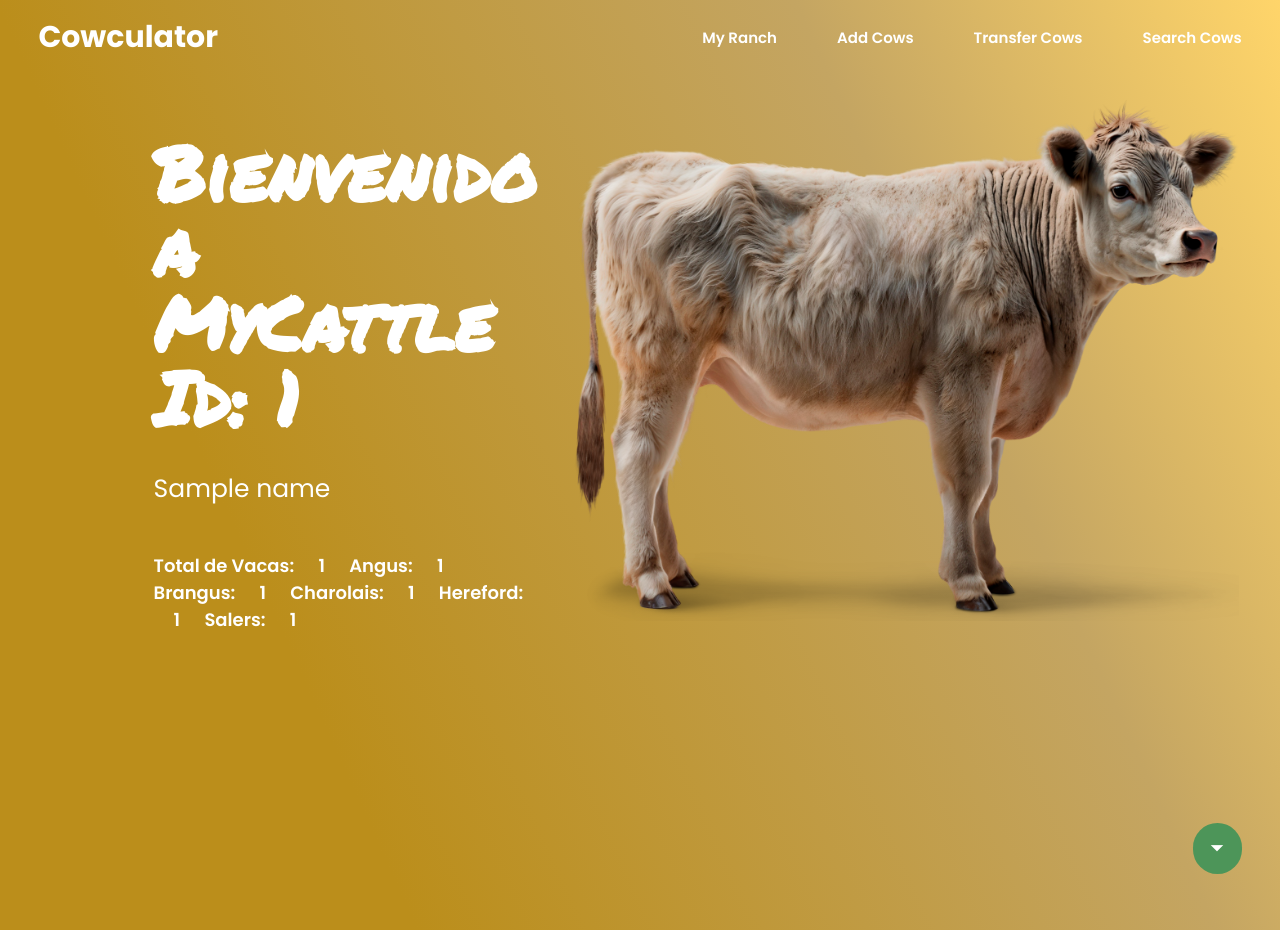
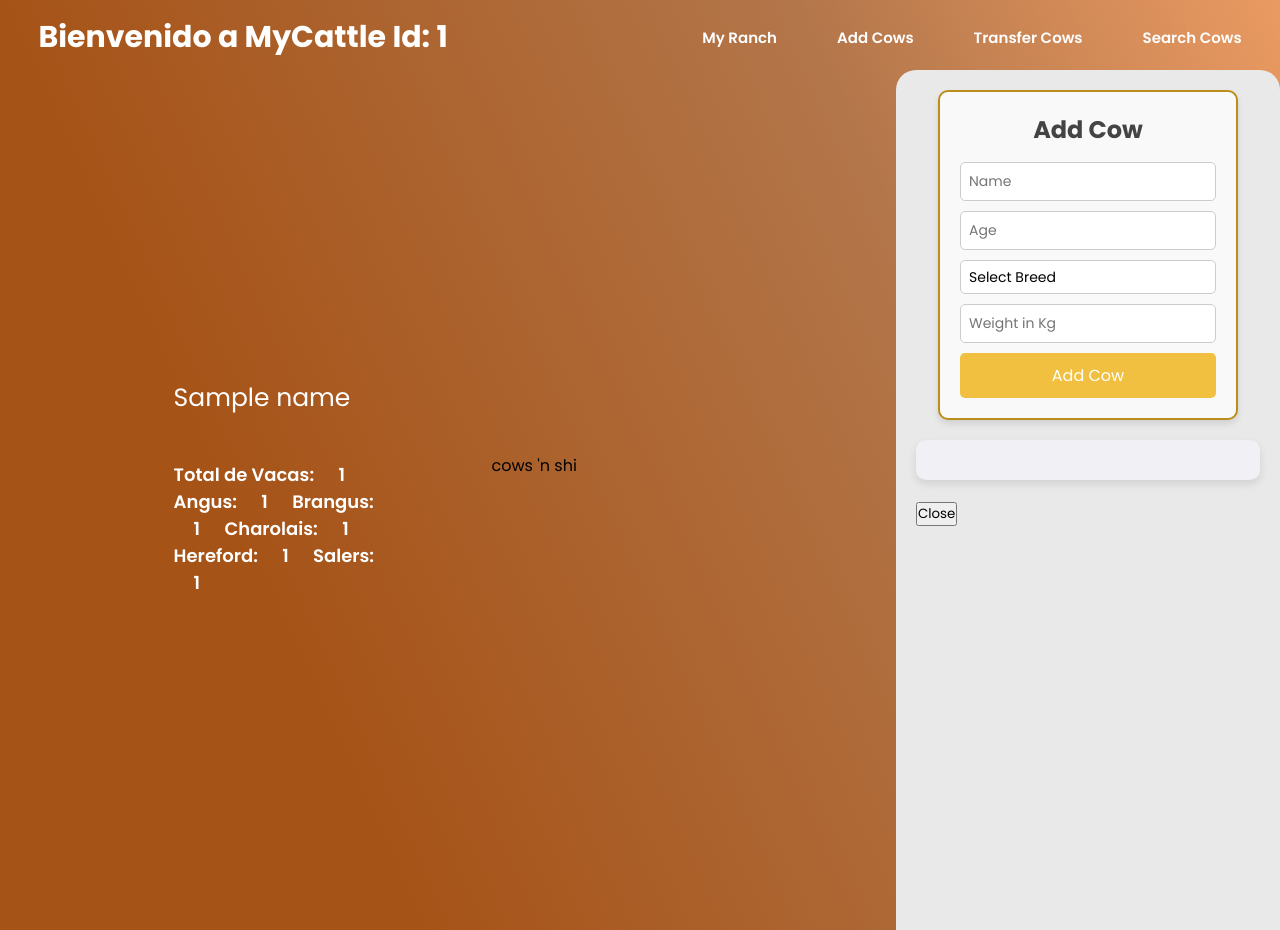
Before and after one commit to JBertrandP/Cowculator, a Flask app: template frontend/templates/MyCattle.html in a window 1280 px wide. Run offline with Flask 3, Linux system fonts and the light colour scheme; the template is opened without the code that fills it: most values are stand-ins (such as "Sample title", 1, 10 or a date in 2020); some libraries are stand-ins or nearby versions.

Commit message:
Re-design

```diff
--- a/frontend/static/css/StyleMyCattle.css
+++ b/frontend/static/css/StyleMyCattle.css
@@ -56,13 +56,42 @@ header {
     height: 100%;
     width: 100%;
     min-height: 100vh;
-    background: linear-gradient(245.59deg, #ffd56a 0%, #c4a562 28.53%, #bb8e1b 75.52%);
+    background: linear-gradient(245.59deg, #ea9a62 0%, #b3764a 28.53%, #a65317 75.52%);
     position: relative;
-    display: grid;
+    display: flex;
     grid-template-columns: repeat(2, 1fr);
     align-items: center;
     gap: 2rem;
 }
+
+/* New */
+.model-text, .center, .right {
+    flex: 1;
+    padding: 20px;
+    overflow-y: auto;
+}
+
+.model-text {
+    flex: 1;
+}
+
+.center {
+    flex: 2.5   ;
+}
+
+.right {
+    margin-top: 70px;
+    border-radius: 20px;
+    flex: 0;
+    background-color: #e9e9e9;
+    position: fixed;
+    right: 0;
+    top: 0;
+    height: 100%;
+    width: 30%;
+    overflow-y: auto;
+}
+/* New */
 
 section {
     padding: 0 19%;
@@ -70,6 +99,7 @@ section {
 
 .model-text {
     margin-top: 50px;
+    align-content: center;
 }
 .model-text h5 {
     font-size: 14px;
@@ -193,7 +223,7 @@ margin-left: 20px;
 }
 /* Pop up */
 
-.icons {
+/* .icons {
     position: absolute;
     top: 50%;
     padding: 0 9%;
@@ -232,7 +262,7 @@ margin-left: 20px;
 .scroll-down i:hover {
 transform: translateY(-5px);
 
-}
+} */
 
 @media (max-width: 1535px) {
     header {
@@ -433,13 +463,11 @@ transform: translateY(-5px);
     width: 300px;
     margin: 0 auto;
     padding: 20px;
-    border: 2px solid #c4a562 28.53%;
     border-radius: 10px;
     background-color: #f9f9f9;
+    border: 2px solid #bb8e1b;
     box-shadow: 0 4px 6px rgba(0, 0, 0, 0.1);
 }
-
-
 
 
 #cow_form h2 {
@@ -663,7 +691,7 @@ transform: translateY(-5px);
     margin: 20px auto; /* Centrado automático */
     padding: 20px;
     background-color: #fdfdfd; /* Fondo blanco */
-    border: 2px solid #ddd; /* Borde gris claro */
+    border: 2px solid #bb8e1b; /* Borde gris claro */
     border-radius: 10px; /* Bordes redondeados */
     box-shadow: 0 4px 8px rgba(0, 0, 0, 0.1); /* Sombra ligera */
 }
--- a/frontend/templates/MyCattle.html
+++ b/frontend/templates/MyCattle.html
@@ -21,17 +21,15 @@
 </head>
 <body>
     <header>
-        <a href="#" class="logo">Cowculator</a>
+        <h1 class="logo">Bienvenido a MyCattle Id:  {{id}} </h1>
         <ul class="navlist">
             <li><a href="/myranch">My Ranch</a></li>
-            <li><a href="#" id="openModal1">Add Cows</a></li>
-            <li><a href="#" id="openModal2">Transfer Cows</a></li>
-            <li><a href="#" id="openModal3">Search Cows</a></li>
-            <!-- <li><a href="#">Pollon</a></li>
-            <li><a href="#">Pollita</a></li> -->
+            <li><a href="#" onclick="displayContent('content1')">Add Cows</a></li>
+            <li><a href="#" onclick="displayContent('content3')">Transfer Cows</a></li>
+            <li><a href="#" onclick="displayContent('content2')">Search Cows</a></li>
         </ul>
 
-        <div class="bx bx-menu" id="menu-icon"></div>
+        <!-- <div class="bx bx-menu" id="menu-icon"></div> -->
 
     </header>
 
@@ -49,8 +47,7 @@
 
 
             Count-->
-            <h1>Bienvenido a MyCattle Id:  {{id}} </h1>
-            <p>{{name}} </p>
+            <p>{{name}}</p>
             <div class="Contador">
                 <h4 id = "h4">Total de Vacas: <span id = "contadorGlobal"> {{totalCows}}</span>
                 Angus: <span id = "contadorAngus">{{totalAngus}}</span>
@@ -63,17 +60,18 @@
         </div>
 
 
-        <div class="model-img">
+        <!-- <div class="model-img">
             <img src="{{ url_for('static', filename = 'images/cowcattle.png')}}" height="600px">
-
-        </div>
-
-
-        <div>
+        </div> -->
+            <div class="center">
+                <p>cows 'n shi</p>
+            </div>
+<!-- Content for Right Side -->
             <!-- Add Cow Formulario-->
-            <div class="modal-overlay" id="modalOverlay"></div> <!-- PopUp closes -->
-            <div class="modal" id="myModal1">
+        <div class="right">
+            <div id="content1" class="content">
                 <form id = "cow_form">
+                    <h2>Add Cow</h2>
                     <input type="text" placeholder="Name" id="name">
                     <input type="number" placeholder = "Age"  id = "age">
                     <select id="breed" type = ''>
@@ -88,18 +86,16 @@
 
                             <button type="button" onclick="addCow()"> Add Cow</button>
 
-                        </form>
+                </form>
 
                         <!--Display de vacas agregadas recientemente-->
                         <div id="addCowDisplay"></div>
                         <button class="closeModal">Close</button>
                         <script src="{{ url_for('static', filename = 'js/MyCattlePopUp.js')}}"> </script>
             </div>
-        </div>
-
 
             <!-- Search Cow-->
-            <div class="modal" id="myModal3">
+            <div  id="content2" class="content" style="display:none;">
                 <div id="searchCowContainer">
 
                     <form id = "searchCowForm">
@@ -118,7 +114,7 @@
                 <script src="{{ url_for('static', filename = 'js/MyCattlePopUp.js')}}"> </script>
             </div>
 
-            <div class="modal" id="myModal2">
+            <div  id="content3" class="content" style="display:none;">
                 <div id="transferCowContainer">
                     <form id="transferCowForm">
                         <h2>Transfer Cow</h2>
@@ -146,7 +142,7 @@
             <div id = showAvailableRanches></div>
 
         </div> -->
-
+        </div>
     </section>
 
     <!-- <div class="icons">
@@ -155,12 +151,22 @@
         <a href="#"><i class="ri-dribbble-line"></i></a>
     </div> -->
 
-    <div class="scroll-down">
+    <!-- <div class="scroll-down">
         <a href=""><i class="ri-arrow-down-s-fill"></i></a>
-    </div>
+    </div> -->
 
     <script src="https://unpkg.com/scrollreveal"></script>
-    <script src="{{ url_for('static', filename = 'js/ScriptMyCattle.js')}}"> </script>
+    <!-- <script src="{{ url_for('static', filename = 'js/ScriptMyCattle.js')}}"> </script> -->
+    <script>
+        // script.js
+function displayContent(contentId) {
+    const contents = document.querySelectorAll('.content');
+    contents.forEach(content => {
+        content.style.display = 'none';
+    });
+    document.getElementById(contentId).style.display = 'block';
+}
+    </script>
 
 </body>
 </html>
```
